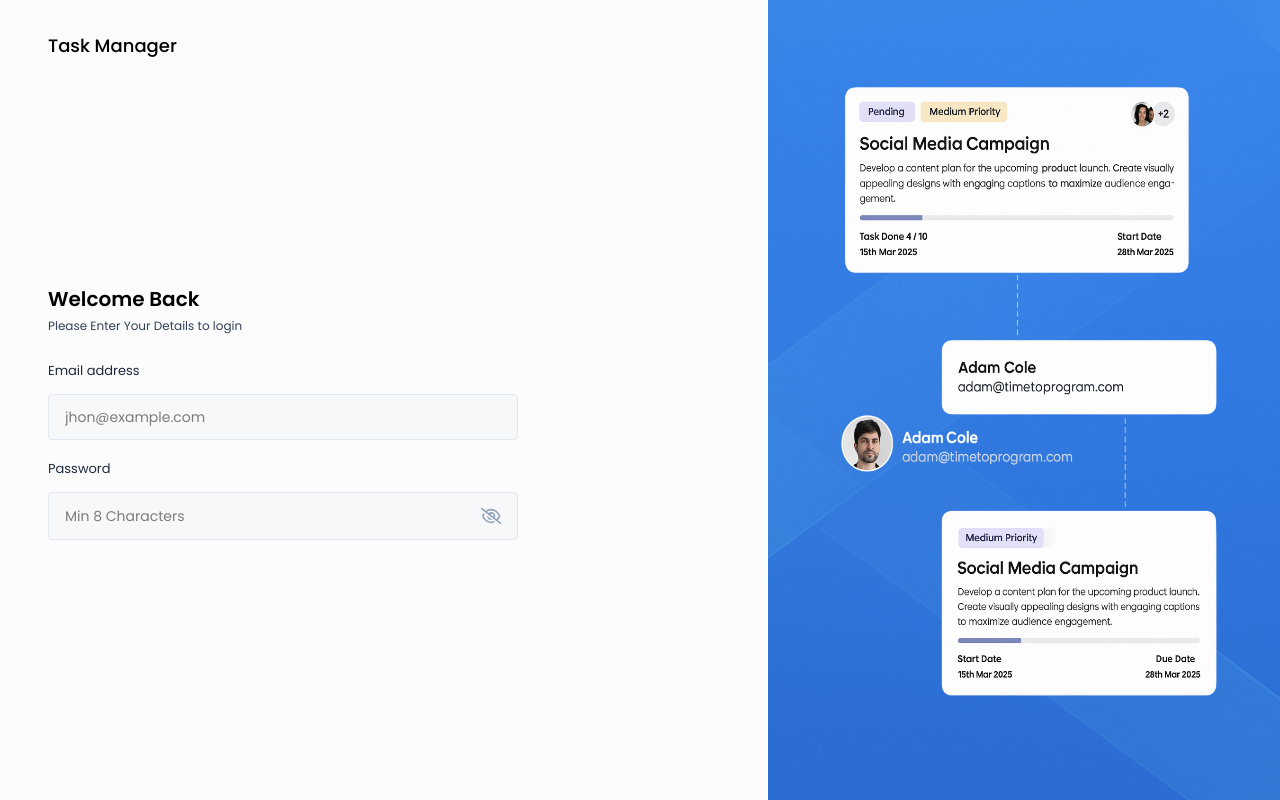
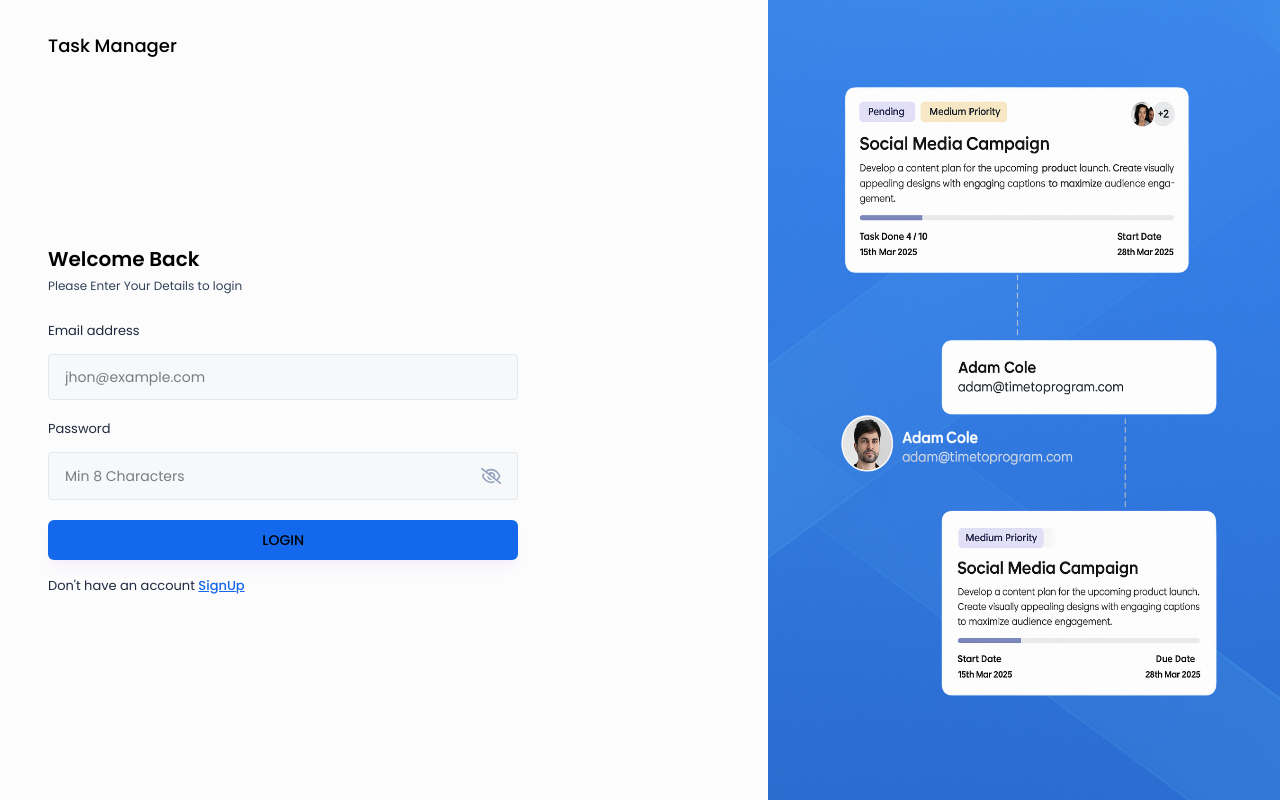
Before and after one commit to Nitish7382/TaskManager, a React (Vite) app in the folder client/: page /login in a window 1280 px wide. Built offline with nearby package versions, Linux system fonts and the light colour scheme.

Commit message:
Add email validation and error handling to Login component; create validateEmail utility function

```diff
--- a/client/src/index.css
+++ b/client/src/index.css
@@ -22,3 +22,7 @@
 .input-box{
     @apply w-full flex justify-between gap-3 text-sm text-black bg-slate-100/50 rounded px-4 py-3 mb-4 mt-3 border border-slate-200 outline-none;
 }
+
+.btn-primary{
+    @apply w-full text-sm font-medium bg-primary shadow-lg shadow-purple-600/5 p-[10px] rounded-md my-1 hover:bg-blue-600/15 hover:text-blue-600 cursor-pointer;
+}
--- a/client/src/pages/Auth/Login.jsx
+++ b/client/src/pages/Auth/Login.jsx
@@ -1,7 +1,8 @@
 import React, { useState } from "react";
-import { useNavigate } from "react-router-dom";
+import { Link, useNavigate } from "react-router-dom";
 import AuthLayout from "../../components/layouts/AuthLayout";
 import Input from "../../components/Inputs/Input";
+import { validateEmail } from "../../utils/helper";
 
 const Login = () => {
   const [email, setEmail] = useState("");
@@ -13,6 +14,20 @@ const Login = () => {
   //Handle login form Submit
   const handleLogin = async (e) => {
     e.preventDefault();
+    if (!validateEmail(email)) {
+      setError("Please enter a valid Email address");
+      return;
+    }
+
+    if (!password) {
+      setError("Please enter a password");
+      return;
+    }
+
+    setError("");
+
+    //Login API Call
+
   };
 
   return (
@@ -38,6 +53,20 @@ const Login = () => {
             placeholder="Min 8 Characters"
             type="password"
           />
+
+          {error && <p className="text-red-500 text-xs pb-2.5">{error}</p>}
+
+          <button type="submit" className="btn-primary" onClick={handleLogin}>
+            LOGIN
+          </button>
+
+          <p className="text-[13px] text-slate-800 mt-3">
+            Don't have an account{" "}
+            <Link className="font-medium text-primary underline" to="/signup">
+              {" "}
+              SignUp
+            </Link>
+          </p>
         </form>
       </div>
     </AuthLayout>
--- a/client/src/utils/helper.js
+++ b/client/src/utils/helper.js
@@ -0,0 +1,4 @@
+export const validateEmail = (email) =>{
+    const regex = /^[^\s@]+@[^\s@]+\.[^\s@]+$/;
+    return regex.test(email);
+}
```
